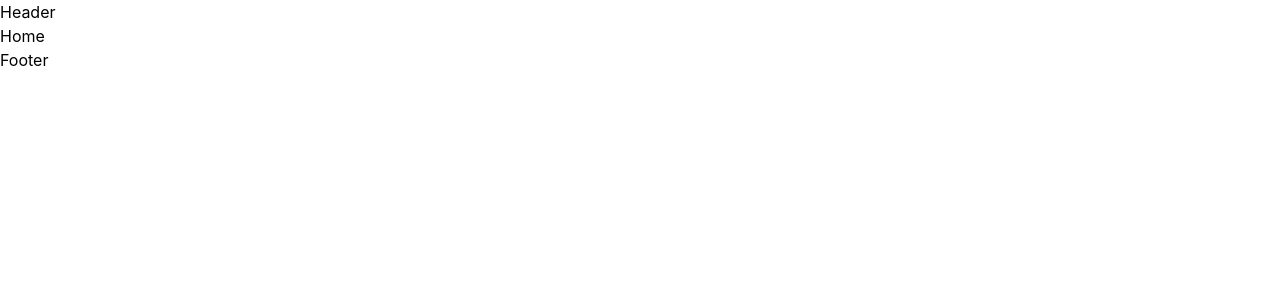
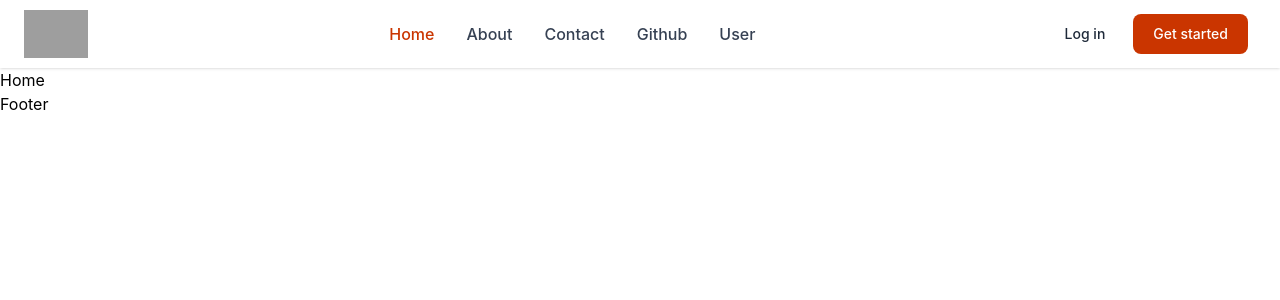
Before and after one commit to Harshitpant12/learning-react, a React (Vite) app in the folder reactrouter/: page / in a window 1280 px wide. Shown: the top 300 px of the page. Built offline with nearby package versions, Linux system fonts and the light colour scheme; grey boxes are pictures that could not be loaded.

Commit message:
create header ui

```diff
--- a/reactrouter/src/components/Header/Header.jsx
+++ b/reactrouter/src/components/Header/Header.jsx
@@ -1,11 +1,100 @@
-import React from 'react'
+import React from "react";
+import { Link, NavLink } from "react-router-dom";
 
 function Header() {
-  return (
-    <div>
-      Header
-    </div>
-  )
+    return (
+        <header className="shadow sticky z-50 top-0">
+            <nav className="bg-white border-gray-200 px-4 lg:px-6 py-2.5">
+                <div className="flex flex-wrap justify-between items-center mx-auto max-w-screen-xl">
+                    <Link to="/" className="flex items-center">
+                        <img
+                            src="https://alexharkness.com/wp-content/uploads/2020/06/logo-2.png"
+                            className="mr-3 h-12"
+                            alt="Logo"
+                        />
+                    </Link>
+                    <div className="flex items-center lg:order-2">
+                        <Link
+                            to="#"
+                            className="text-gray-800 hover:bg-gray-50 focus:ring-4 focus:ring-gray-300 font-medium rounded-lg text-sm px-4 lg:px-5 py-2 lg:py-2.5 mr-2 focus:outline-none"
+                        >
+                            Log in
+                        </Link>
+                        <Link
+                            to="#"
+                            className="text-white bg-orange-700 hover:bg-orange-800 focus:ring-4 focus:ring-orange-300 font-medium rounded-lg text-sm px-4 lg:px-5 py-2 lg:py-2.5 mr-2 focus:outline-none"
+                        >
+                            Get started
+                        </Link>
+                    </div>
+                    <div
+                        className="hidden justify-between items-center w-full lg:flex lg:w-auto lg:order-1"
+                        id="mobile-menu-2"
+                    >
+                        <ul className="flex flex-col mt-4 font-medium lg:flex-row lg:space-x-8 lg:mt-0">
+                            <li>
+                                <NavLink
+                                to="/"
+                                    className={({isActive}) =>
+                                        `block py-2 pr-4 pl-3 duration-200 border-b border-gray-100
+                                        ${isActive ? "text-orange-700" : "text-gray-700" } lg:hover:bg-transparent lg:border-0 hover:text-orange-700 lg:p-0`
+                                    }
+                                >
+                                    Home
+                                </NavLink>
+                            </li>
+                            <li>
+                                <NavLink
+                                to="/about"
+                                    className={({isActive}) =>
+                                        `block py-2 pr-4 pl-3 duration-200 border-b border-gray-100
+                                        ${isActive ? "text-orange-700" : "text-gray-700" } lg:hover:bg-transparent lg:border-0 hover:text-orange-700 lg:p-0`
+                                    }
+                                >
+                                    About
+                                </NavLink>
+                            </li>
+                            <li>
+                                <NavLink
+                                to="/contact"
+                                    className={({isActive}) =>
+                                        `block py-2 pr-4 pl-3 duration-200 border-b border-gray-100
+                                        ${isActive ? "text-orange-700" : "text-gray-700" } lg:hover:bg-transparent lg:border-0 hover:text-orange-700 lg:p-0`
+                                    }
+                                >
+                                    Contact
+                                </NavLink>
+                            </li>
+                            <li>
+                                <NavLink
+                                to="/github"
+                                    className={({isActive}) =>
+                                        `block py-2 pr-4 pl-3 duration-200 border-b border-gray-100
+                                        ${isActive ? "text-orange-700" : "text-gray-700" } lg:hover:bg-transparent lg:border-0 hover:text-orange-700 lg:p-0`
+                                    }
+                                >
+                                    Github
+                                </NavLink>
+                            </li>
+                            <li>
+                                <NavLink
+                                to="/user"
+                                    className={({isActive}) =>
+                                        `block py-2 pr-4 pl-3 duration-200 border-b border-gray-100
+                                        ${isActive ? "text-orange-700" : "text-gray-700" } lg:hover:bg-transparent lg:border-0 hover:text-orange-700 lg:p-0`
+                                    }
+                                >
+                                    User
+                                </NavLink>
+                            </li>
+
+
+                        </ul>
+                    </div>
+                </div>
+            </nav>
+        </header>
+    );
 }
 
 export default Header
```
